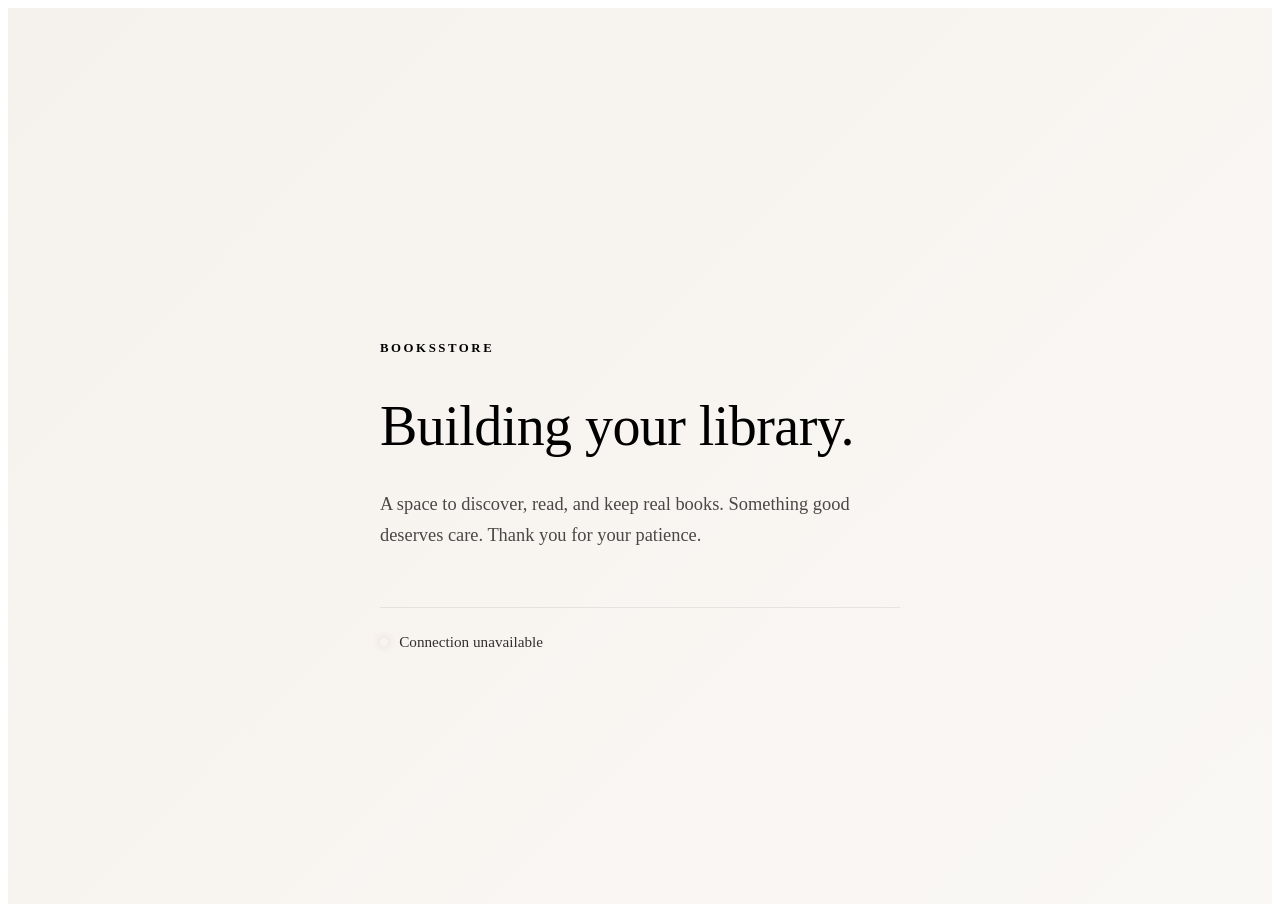
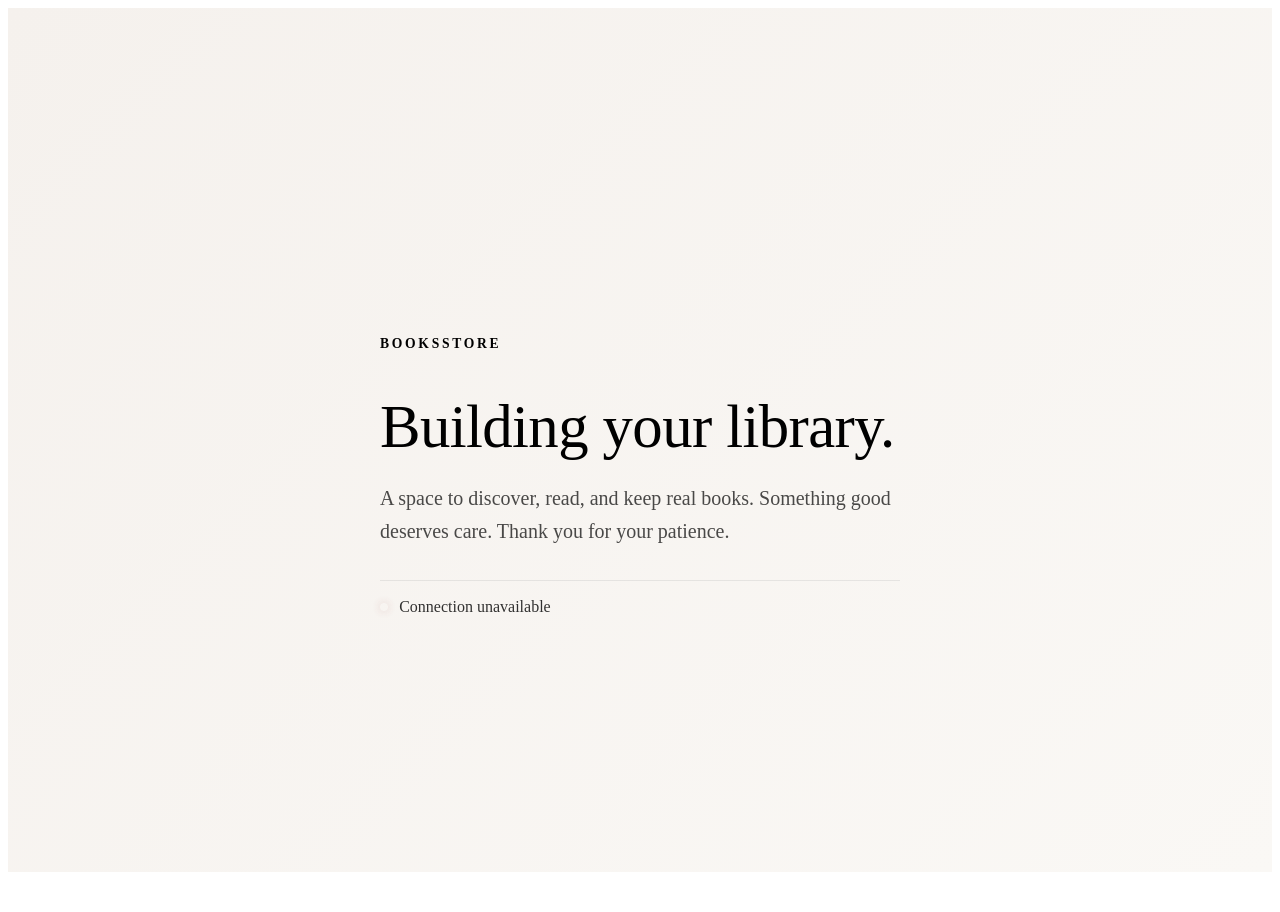
Before and after one commit to realstin/booksstore-frontend, a React (Vite) app: page / in a window 1280 px wide. After the commit the page ends 880 px from the top, so only its background shows below. Built offline with nearby package versions, Linux system fonts and the light colour scheme; no server answers.

Commit message:
Increase font sizes and reduce padding to fit on single screen

```diff
--- a/src/App.css
+++ b/src/App.css
@@ -1,6 +1,6 @@
 .coming-soon {
   min-height: 100vh;
-  padding: 3rem 2rem;
+  padding: 2rem 1.5rem;
   display: flex;
   align-items: center;
   justify-content: center;
@@ -19,41 +19,41 @@
   width: 3px;
   height: 40px;
   background: var(--clay);
-  margin-bottom: 2.5rem;
+  margin-bottom: 2rem;
   border-radius: 2px;
 }
 
 .coming-soon__label {
-  font-size: 0.8rem;
+  font-size: 0.85rem;
   letter-spacing: 0.2em;
   text-transform: uppercase;
   color: var(--clay);
-  margin-bottom: 1.5rem;
+  margin-bottom: 1.25rem;
   display: block;
   font-weight: 600;
 }
 
 .coming-soon__title {
   font-family: var(--font-serif);
-  font-size: clamp(2.5rem, 6vw, 3.5rem);
+  font-size: clamp(2.8rem, 7vw, 3.8rem);
   font-weight: 500;
-  line-height: 1.2;
-  margin-bottom: 1.75rem;
+  line-height: 1.15;
+  margin-bottom: 1.25rem;
   color: var(--ink);
   letter-spacing: -0.01em;
 }
 
 .coming-soon__subtitle {
-  font-size: clamp(1rem, 2.5vw, 1.15rem);
-  line-height: 1.7;
+  font-size: clamp(1.05rem, 2.8vw, 1.25rem);
+  line-height: 1.65;
   color: var(--ink);
   opacity: 0.7;
-  margin-bottom: 3.5rem;
+  margin-bottom: 2rem;
 }
 
 .coming-soon__footer {
-  margin-top: 2.5rem;
-  padding-top: 1.5rem;
+  margin-top: 1.5rem;
+  padding-top: 1rem;
   border-top: 1px solid rgba(11, 20, 25, 0.08);
 }
 
@@ -61,7 +61,7 @@
   display: inline-flex;
   align-items: center;
   gap: 0.7rem;
-  font-size: 0.95rem;
+  font-size: 1rem;
   color: var(--ink);
   opacity: 0.8;
   transition: opacity 0.3s ease;
@@ -120,15 +120,15 @@
 
 @media (max-width: 640px) {
   .coming-soon {
-    padding: 2rem 1.5rem;
+    padding: 1.5rem 1.25rem;
   }
 
   .coming-soon__title {
-    font-size: clamp(1.8rem, 5vw, 2.5rem);
+    font-size: clamp(2rem, 6vw, 2.6rem);
   }
 
   .coming-soon__subtitle {
-    font-size: clamp(0.9rem, 2vw, 1rem);
+    font-size: clamp(0.95rem, 2.5vw, 1.05rem);
   }
 }
 
```
